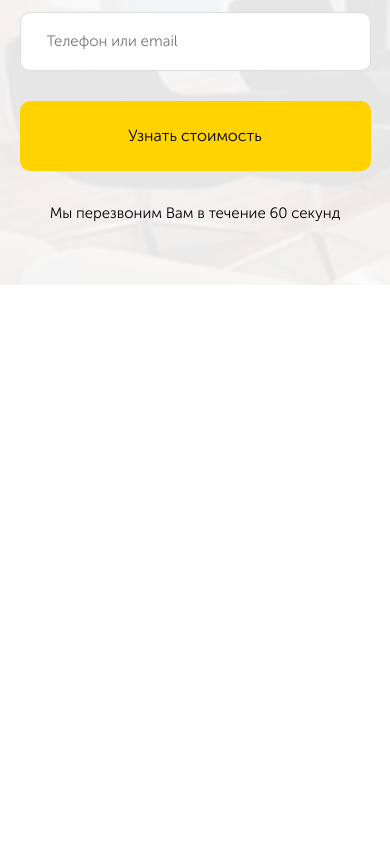
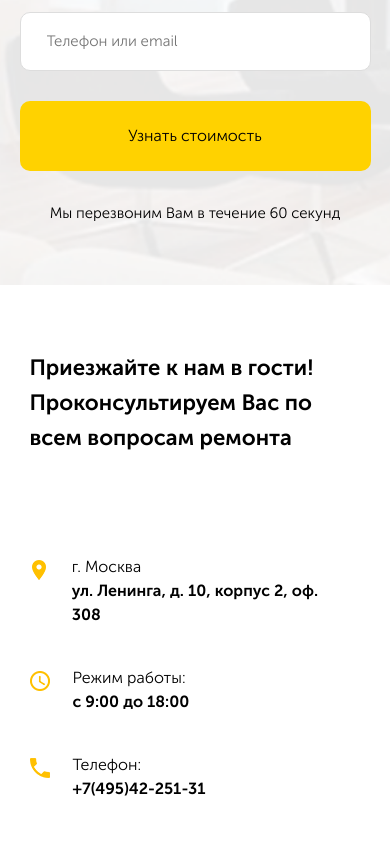
Before and after one commit to Siberfox/project-Repair-of-apartments-, a website: page src/index.html in a window 390 px wide. Shown: the part 8395-9260 px from the top of the page. Before the commit the page ends 8680 px from the top, so only its background shows below. Drawn offline with Linux system fonts and the light colour scheme.

Commit message:
added footer

```diff
--- a/src/index.html
+++ b/src/index.html
@@ -353,6 +353,51 @@
         </div>
       </section>
     </main>
+
+    <footer class="footer">
+      <div class="container">
+        <div class="contacts-block">
+          <div class="contacts">
+            <h3 class="contacts__title">
+              Приезжайте к нам в гости! Проконсультируем Вас по всем вопросам ремонта
+            </h3>
+            <ul class="contacts-list">
+              <li class="contacts-list__item">
+                <span class="contacts-list__icon"><img src="img/icons/map-icon.png" alt=""/></span
+                ><span class="contacts-list__text"
+                  >г. Москва <br />
+                  <b> ул. Ленинга, д. 10, корпус 2, оф. 308</b></span
+                >
+              </li>
+              <li class="contacts-list__item">
+                <span class="contacts-list__icon"><img src="img/icons/clock-icon.png" alt=""/></span
+                ><span class="contacts-list__text"
+                  >Режим работы: <br /><b> с 9:00 до 18:00</b>
+                </span>
+              </li>
+              <li class="contacts-list__item">
+                <span class="contacts-list__icon"><img src="img/icons/phone-icon.png" alt=""/></span
+                ><span class="contacts-list__text"
+                  >Телефон: <br />
+                  <a href="tel:+7 (495)42-251-31" class="contacts-list__phone"
+                    ><b>+7(495)42-251-31</b></a
+                  ></span
+                >
+              </li>
+            </ul>
+          </div>
+        </div>
+      </div>
+      <div class="map" id="map">
+        <script
+          type="text/javascript"
+          charset="utf-8"
+          async
+          src="https://api-maps.yandex.ru/services/constructor/1.0/js/?um=constructor%3A9554c2cfefb1ad4d49f99f98adacb14ffa1ca4634d3dd40bbbf80650128873b6&amp;width=100%25&amp;height=640&amp;lang=ru_RU&amp;scroll=false"
+        ></script>
+      </div>
+    </footer>
+
     <div class="modal" id="modal">
       <div class="modal-dialog">
         <button class="modal-dialog__close" id="close">&times;</button>
--- a/src/sass/blocks/_brief.sass
+++ b/src/sass/blocks/_brief.sass
@@ -10,6 +10,7 @@
   &__form
     width: 50%
     text-align: center
+    padding-left: 200px
   &__input
     width: 100%
     max-width: 370px
@@ -55,7 +56,6 @@
       font-size: 18px
 
 .form
-  padding-left: 200px
   &__title
     margin-top: 0
     margin-bottom: 50px
--- /dev/null
+++ b/src/sass/blocks/_footer.sass
@@ -0,0 +1,60 @@
+.footer
+  position: relative
+
+.map
+  position: absolute
+  left: 0
+  top: 0
+  width: 50%
+  height: 100%
+.contacts
+  flex-basis: 50%
+  padding-top: 100px
+  padding-left: 200px
+  &-block
+    display: flex
+    justify-content: flex-end
+  &__title
+    margin-top: 0
+    +bold
+    font-size: 22px
+    line-height: 35px
+    margin-bottom: 100px
+  &-list
+    &__item
+      display: flex
+      align-items: flex-start
+      margin-bottom: 39px
+    &__icon
+      width: 20px
+      height: 20px
+      text-align: center
+      line-height: 20px
+      margin-right: 23px
+      margin-top: 5px
+    &__text
+      font-size: 16px
+      line-height: 24px
+    &__phone
+      text-decoration: none
+      color: #000000
+
+@media   ( max-width: 1200px )
+  .contacts
+    padding-left: 50px
+
+@media   ( max-width: 768px )
+  .map
+    position: static
+    width: 100%
+  .footer
+    display: flex
+    flex-direction: column
+  .contacts
+    flex-basis: 100%
+    padding: 0
+    &-block
+      padding-top: 65px
+      padding-bottom: 25px
+      padding-left: 10px
+      padding-right: 30px
--- a/src/sass/style.sass
+++ b/src/sass/style.sass
@@ -12,3 +12,4 @@
 @import 'blocks/steps.sass'
 @import 'blocks/price.sass'
 @import 'blocks/brief.sass'
+@import 'blocks/footer.sass'
```
Also changed, not shown: src/css/style.css, src/img/icons/clock-icon.png (added), src/img/icons/map-icon.png (added), src/img/icons/phone-icon.png (added), 1 other file.
